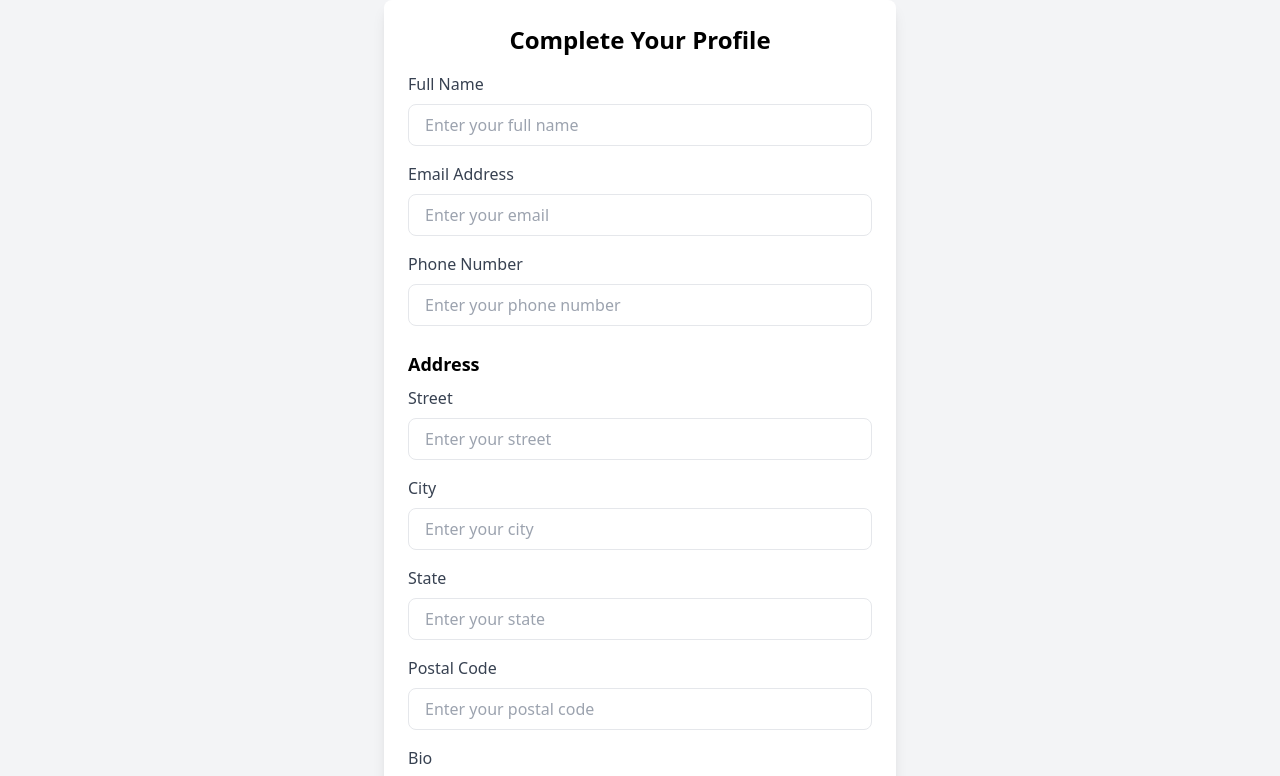
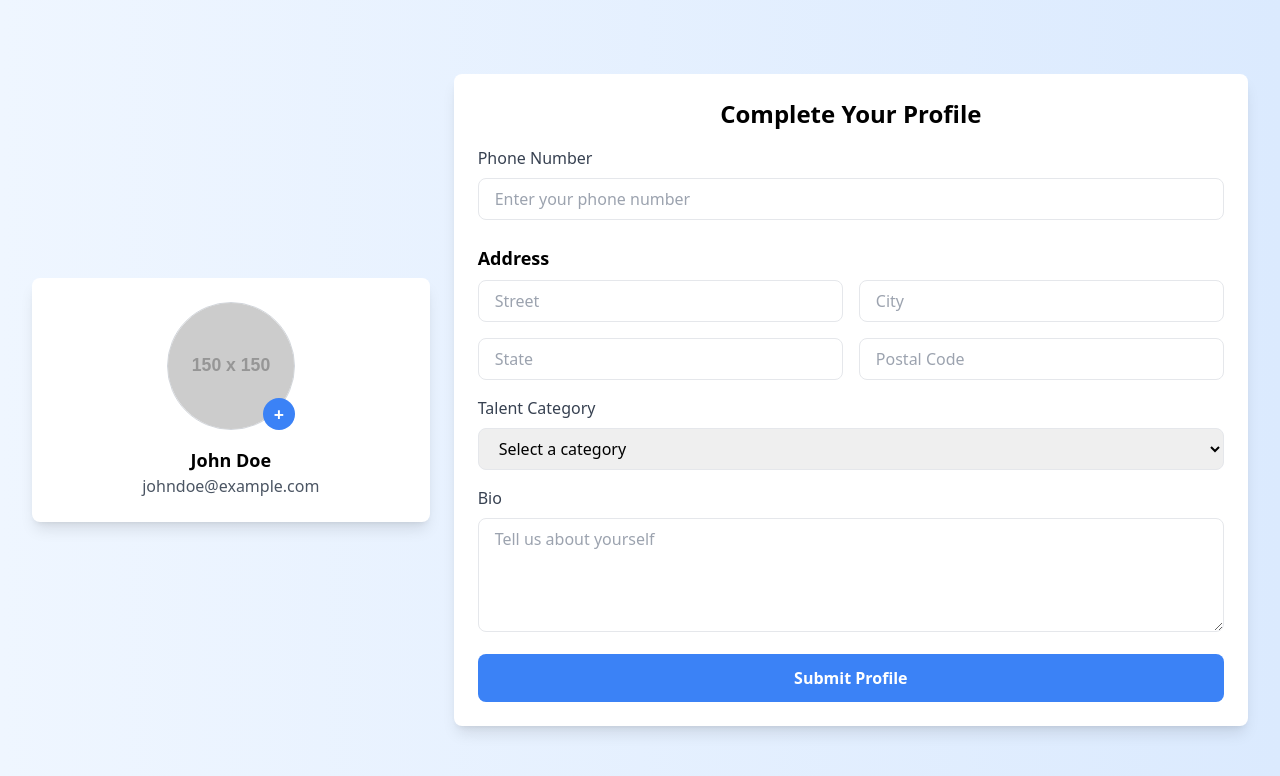
Before and after one commit to devanshag89/Innovative_Incubators_advitiyaXjpd, a React (Vite) app in the folder frontend/: page /completeprofile in a window 1280 px wide. Shown: the top 776 px of the page. Built offline with nearby package versions, Linux system fonts and the light colour scheme.

Commit message:
complete profile form

```diff
--- a/frontend/src/Home/Navbar.jsx
+++ b/frontend/src/Home/Navbar.jsx
@@ -4,12 +4,12 @@ import { Link } from "react-scroll";
 function Navbar() {
   return (
     <nav className="bg-white shadow-lg fixed w-full top-0 left-0 z-50">
-      <div className="container mx-auto px-4 flex justify-between items-center py-4">
+      <div className="container mx-auto px-10 flex justify-between items-center py-4">
         <Link to="hero" spy={true} smooth={true} duration={500} className="text-2xl font-bold text-gray-800">
           ShowcaseX
         </Link>
 
-        <ul className="hidden lg:flex space-x-8">
+        <ul className="hidden lg:flex space-x-8 mr-10">
           <li>
             <Link
               to="hero"
--- a/frontend/src/Talent/Talentprofile.jsx
+++ b/frontend/src/Talent/Talentprofile.jsx
@@ -2,8 +2,8 @@ import React, { useState } from "react";
 
 const CompleteProfile = () => {
   const [formData, setFormData] = useState({
-    fullName: "",
-    email: "",
+    fullName: "John Doe", // Default name
+    email: "johndoe@example.com", // Default email
     phone: "",
     bio: "",
     profilePicture: null,
@@ -13,14 +13,36 @@ const CompleteProfile = () => {
       state: "",
       postalCode: "",
     },
+    category: "",
+    subCategory: "",
   });
 
   const [profilePreview, setProfilePreview] = useState(null);
 
+  const categories = {
+    "Creative Talents": [
+      "Artists",
+      "Photographers",
+      "Musicians",
+      "Writers",
+      "Designers",
+      "Dancers",
+      "Actors/Actresses",
+    ],
+    "Technology & Programming Talents": [
+      "Software Developers",
+      "Web Developers",
+      "Mobile App Developers",
+      "Game Developers",
+      "Data Scientists",
+      "AI Specialists",
+    ],
+    // Add other categories and subcategories here...
+  };
+
   const handleChange = (e) => {
     const { name, value } = e.target;
 
-    // Check if it's an address field
     if (["street", "city", "state", "postalCode"].includes(name)) {
       setFormData((prevData) => ({
         ...prevData,
@@ -38,7 +60,7 @@ const CompleteProfile = () => {
     const file = e.target.files[0];
     if (file) {
       setFormData((prevData) => ({ ...prevData, profilePicture: file }));
-      setProfilePreview(URL.createObjectURL(file)); // Generate a preview
+      setProfilePreview(URL.createObjectURL(file));
     }
   };
 
@@ -49,44 +71,45 @@ const CompleteProfile = () => {
   };
 
   return (
-    <div className="flex items-center justify-center min-h-screen bg-gray-100">
-      <div className="bg-white p-6 rounded-lg shadow-lg w-full max-w-lg">
-        <h1 className="text-2xl font-semibold mb-4 text-center">Complete Your Profile</h1>
+    <div className="flex flex-col lg:flex-row items-center justify-center min-h-screen bg-gradient-to-r from-blue-50 to-blue-100 p-8">
+      {/* Left Section: Profile Picture and Basic Info */}
+      <div className="flex flex-col items-center p-6 bg-white rounded-lg shadow-lg lg:w-1/3">
+        {/* Profile Picture */}
+        <div className="relative w-32 h-32">
+          <img
+            src={
+              profilePreview ||
+              "https://via.placeholder.com/150?text=Profile+Picture"
+            }
+            alt="Profile Preview"
+            className="rounded-full w-full h-full object-cover border border-gray-300"
+          />
+          <label
+            htmlFor="profilePicture"
+            className="absolute bottom-0 right-0 bg-blue-500 text-white text-lg font-bold w-8 h-8 rounded-full flex items-center justify-center cursor-pointer hover:bg-blue-600"
+          >
+            +
+            <input
+              type="file"
+              id="profilePicture"
+              accept="image/*"
+              className="hidden"
+              onChange={handleImageChange}
+            />
+          </label>
+        </div>
+
+        {/* Name and Email */}
+        <div className="text-center mt-4">
+          <h1 className="text-lg font-semibold">{formData.fullName}</h1>
+          <p className="text-gray-600">{formData.email}</p>
+        </div>
+      </div>
+
+      {/* Right Section: Form */}
+      <div className="p-6 bg-white rounded-lg shadow-lg lg:w-2/3 mt-6 lg:mt-0 lg:ml-6">
+        <h1 className="text-2xl font-bold mb-4 text-center">Complete Your Profile</h1>
         <form onSubmit={handleSubmit}>
-          {/* Full Name */}
-          <div className="mb-4">
-            <label htmlFor="fullName" className="block text-gray-700 mb-2">
-              Full Name
-            </label>
-            <input
-              type="text"
-              id="fullName"
-              name="fullName"
-              className="w-full px-4 py-2 border rounded-lg focus:outline-none focus:ring-2 focus:ring-blue-400"
-              value={formData.fullName}
-              onChange={handleChange}
-              placeholder="Enter your full name"
-              required
-            />
-          </div>
-
-          {/* Email */}
-          <div className="mb-4">
-            <label htmlFor="email" className="block text-gray-700 mb-2">
-              Email Address
-            </label>
-            <input
-              type="email"
-              id="email"
-              name="email"
-              className="w-full px-4 py-2 border rounded-lg focus:outline-none focus:ring-2 focus:ring-blue-400"
-              value={formData.email}
-              onChange={handleChange}
-              placeholder="Enter your email"
-              required
-            />
-          </div>
-
           {/* Phone Number */}
           <div className="mb-4">
             <label htmlFor="phone" className="block text-gray-700 mb-2">
@@ -104,12 +127,9 @@ const CompleteProfile = () => {
             />
           </div>
 
-          {/* Address Section */}
+          {/* Address Fields */}
           <h2 className="text-lg font-semibold mt-6 mb-2">Address</h2>
-          <div className="mb-4">
-            <label htmlFor="street" className="block text-gray-700 mb-2">
-              Street
-            </label>
+          <div className="grid grid-cols-1 sm:grid-cols-2 gap-4">
             <input
               type="text"
               id="street"
@@ -117,15 +137,9 @@ const CompleteProfile = () => {
               className="w-full px-4 py-2 border rounded-lg focus:outline-none focus:ring-2 focus:ring-blue-400"
               value={formData.address.street}
               onChange={handleChange}
-              placeholder="Enter your street"
+              placeholder="Street"
               required
             />
-          </div>
-
-          <div className="mb-4">
-            <label htmlFor="city" className="block text-gray-700 mb-2">
-              City
-            </label>
             <input
               type="text"
               id="city"
@@ -133,15 +147,9 @@ const CompleteProfile = () => {
               className="w-full px-4 py-2 border rounded-lg focus:outline-none focus:ring-2 focus:ring-blue-400"
               value={formData.address.city}
               onChange={handleChange}
-              placeholder="Enter your city"
+              placeholder="City"
               required
             />
-          </div>
-
-          <div className="mb-4">
-            <label htmlFor="state" className="block text-gray-700 mb-2">
-              State
-            </label>
             <input
               type="text"
               id="state"
@@ -149,15 +157,9 @@ const CompleteProfile = () => {
               className="w-full px-4 py-2 border rounded-lg focus:outline-none focus:ring-2 focus:ring-blue-400"
               value={formData.address.state}
               onChange={handleChange}
-              placeholder="Enter your state"
+              placeholder="State"
               required
             />
-          </div>
-
-          <div className="mb-4">
-            <label htmlFor="postalCode" className="block text-gray-700 mb-2">
-              Postal Code
-            </label>
             <input
               type="text"
               id="postalCode"
@@ -165,10 +167,56 @@ const CompleteProfile = () => {
               className="w-full px-4 py-2 border rounded-lg focus:outline-none focus:ring-2 focus:ring-blue-400"
               value={formData.address.postalCode}
               onChange={handleChange}
-              placeholder="Enter your postal code"
+              placeholder="Postal Code"
               required
             />
           </div>
+
+          {/* Category Dropdown */}
+          <div className="mb-4 mt-4">
+            <label htmlFor="category" className="block text-gray-700 mb-2">
+              Talent Category
+            </label>
+            <select
+              id="category"
+              name="category"
+              className="w-full px-4 py-2 border rounded-lg focus:outline-none focus:ring-2 focus:ring-blue-400"
+              value={formData.category}
+              onChange={handleChange}
+              required
+            >
+              <option value="">Select a category</option>
+              {Object.keys(categories).map((category) => (
+                <option key={category} value={category}>
+                  {category}
+                </option>
+              ))}
+            </select>
+          </div>
+
+          {/* Subcategory Dropdown */}
+          {formData.category && (
+            <div className="mb-4">
+              <label htmlFor="subCategory" className="block text-gray-700 mb-2">
+                Subcategory
+              </label>
+              <select
+                id="subCategory"
+                name="subCategory"
+                className="w-full px-4 py-2 border rounded-lg focus:outline-none focus:ring-2 focus:ring-blue-400"
+                value={formData.subCategory}
+                onChange={handleChange}
+                required
+              >
+                <option value="">Select a subcategory</option>
+                {categories[formData.category].map((subCategory) => (
+                  <option key={subCategory} value={subCategory}>
+                    {subCategory}
+                  </option>
+                ))}
+              </select>
+            </div>
+          )}
 
           {/* Bio */}
           <div className="mb-4">
@@ -183,36 +231,14 @@ const CompleteProfile = () => {
               value={formData.bio}
               onChange={handleChange}
               placeholder="Tell us about yourself"
+              required
             ></textarea>
-          </div>
-
-          {/* Profile Picture */}
-          <div className="mb-4">
-            <label htmlFor="profilePicture" className="block text-gray-700 mb-2">
-              Profile Picture
-            </label>
-            <input
-              type="file"
-              id="profilePicture"
-              accept="image/*"
-              className="w-full"
-              onChange={handleImageChange}
-            />
-            {profilePreview && (
-              <div className="mt-4">
-                <img
-                  src={profilePreview}
-                  alt="Profile Preview"
-                  className="rounded-full w-24 h-24 object-cover mx-auto"
-                />
-              </div>
-            )}
           </div>
 
           {/* Submit Button */}
           <button
             type="submit"
-            className="w-full bg-blue-500 hover:bg-blue-700 text-white font-bold py-2 px-4 rounded-lg"
+            className="w-full bg-blue-500 hover:bg-blue-600 text-white font-bold py-3 px-6 rounded-lg"
           >
             Submit Profile
           </button>
```
Also changed, not shown: frontend/src/Home/Hero.jsx (+4 -4 lines), 1 other file (tests, documents, lock files or other folders).
